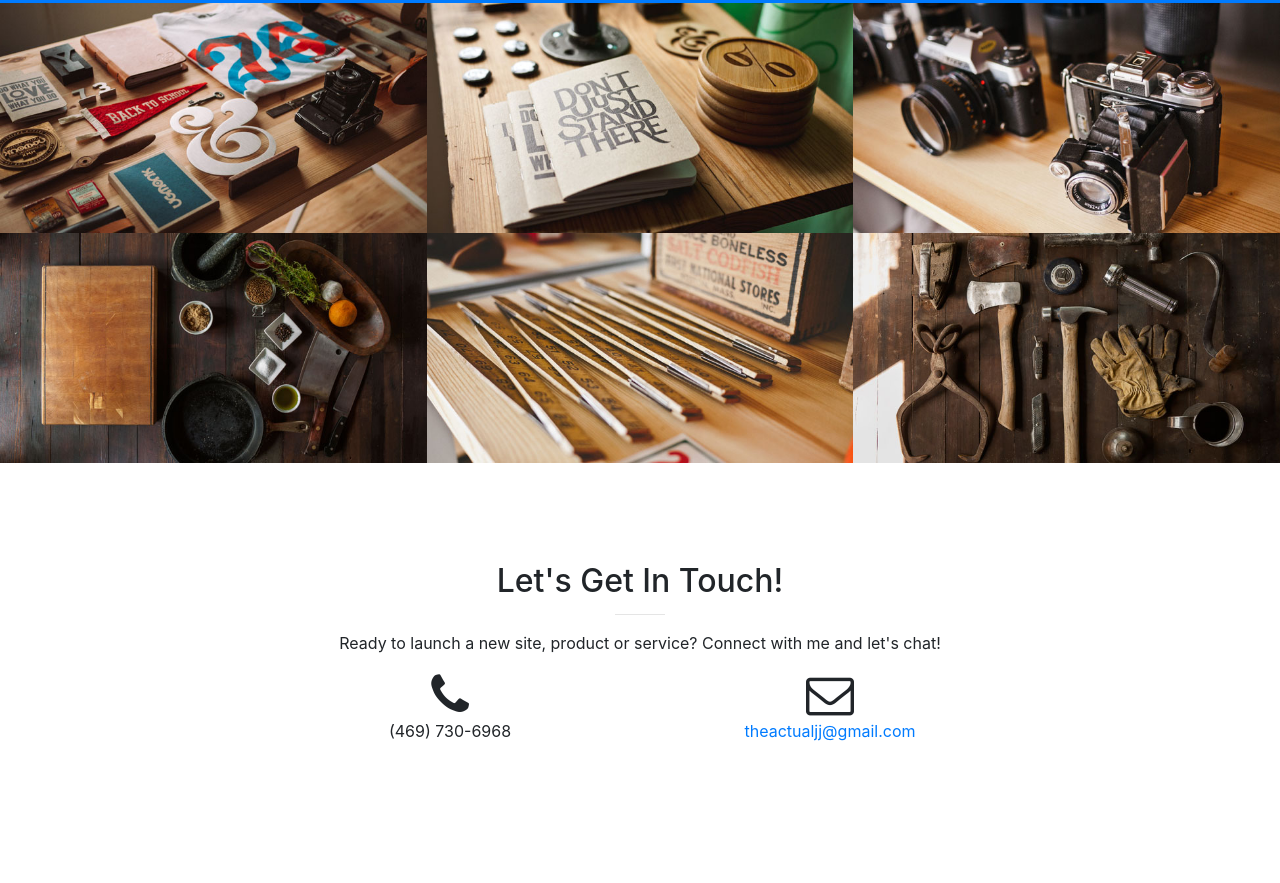
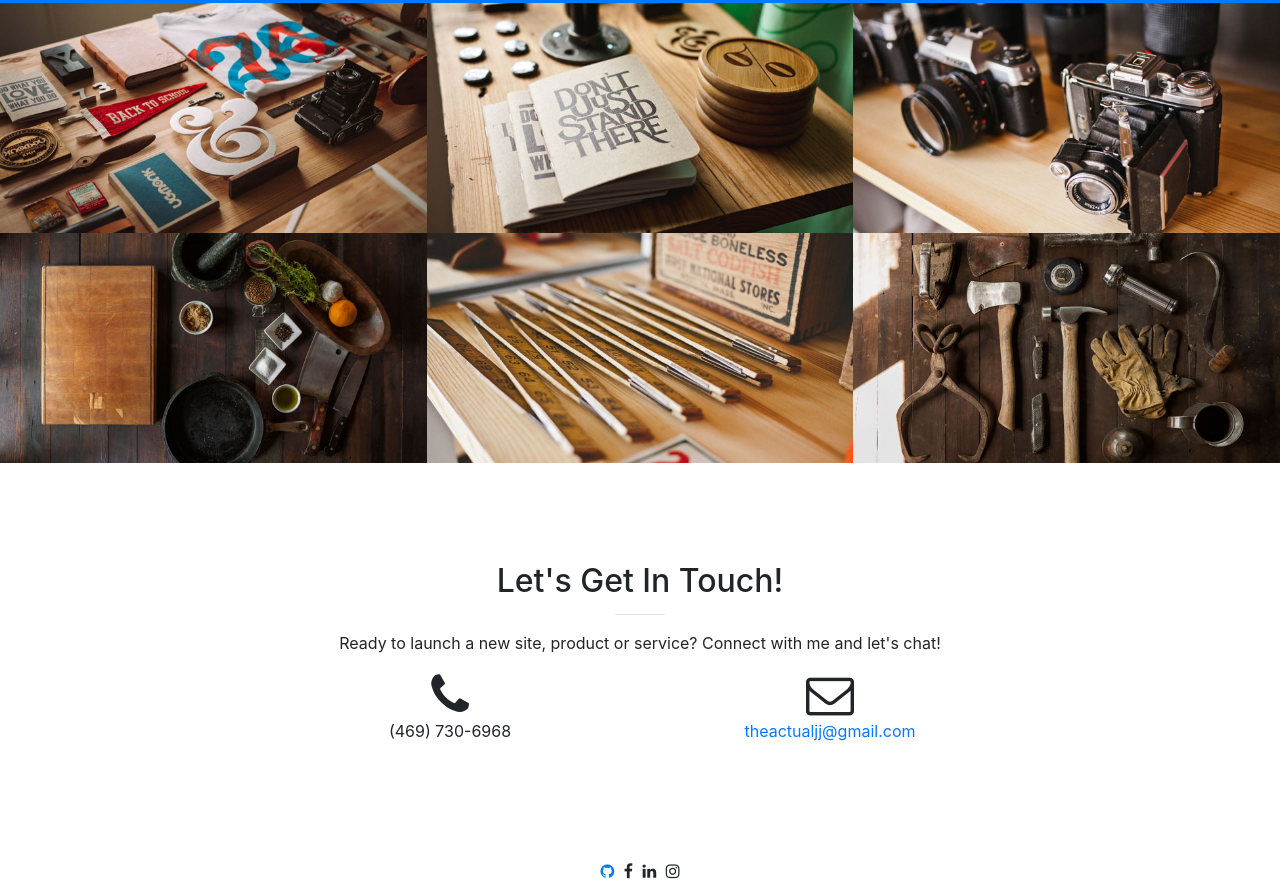
Before and after one commit to theactualjj/the_actual_jj, a website with bundled scripts: page index.html in a window 1280 px wide. Shown: the part 1255-2138 px from the top of the page. Before the commit the page ends 2114 px from the top, so only its background shows below. Built offline with nearby package versions, Linux system fonts and the light colour scheme.

Commit message:
added social icons

```diff
--- a/css/creative.css
+++ b/css/creative.css
@@ -76,6 +76,19 @@ img::-moz-selection {
 
 body {
   -webkit-tap-highlight-color: #222222; }
+
+.social,
+.list-inline {
+  display: inline-block;
+  height: 50px;
+  width: 50px;
+
+}
+
+.fa {
+  height: 150px;
+  width: 150px;
+}
 
 #mainNav {
   border-color: rgba(34, 34, 34, 0.05);
--- a/index.html
+++ b/index.html
@@ -246,12 +246,33 @@
           <div class="col-lg-4 mr-auto text-center">
             <i class="fa fa-envelope-o fa-3x sr-contact"></i>
             <p>
-              <a href="mailto:your-email@your-domain.com">theactualjj@gmail.com</a>
+              <a href="mailto:theactualjj@gmail.com">theactualjj@gmail.com</a>
             </p>
           </div>
         </div>
       </div>
     </section>
+
+
+
+    <footer>
+      <div class="footer-social">
+        <div class="container text-center">
+          <ul class="list-inline">
+            <li class="list-inline-item social-github">
+              <a href="https://github.com/theactualjj">
+                <i class="fa fa-github" aria-hidden="true"></i>
+              </a>
+            </li>
+            <li class="list-inline-item social-facebook"><i class="fa fa-facebook" src= aria-hidden="true"></i></li>
+            <li class="list-inline-item social-linkedin"><i class="fa fa-linkedin" aria-hidden="true"></i></li>
+            <li class="list-inline-item social-instagram"><i class="fa fa-instagram" aria-hidden="true"></i></li>
+            <!-- google inline block social icons - need to style the li and ul classes -->
+          </ul>
+        </div>
+      </div>
+
+  </footer>
 
     <!-- Bootstrap core JavaScript -->
     <script src="vendor/jquery/jquery.min.js"></script>
```
Also changed, not shown: 5 other files.
